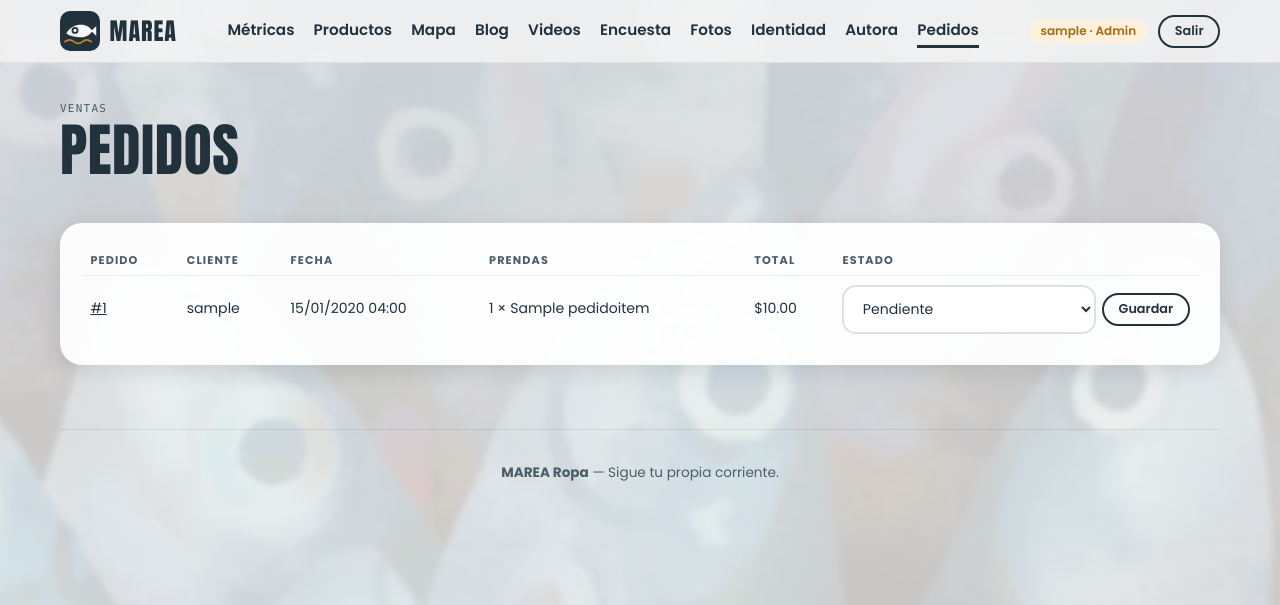
After one commit to soybatmanzero-gif/marea-ropa, a Django app: page /pedidos/ in a window 1280 px wide. The commit adds this page. Shown: the top 605 px of the page. Run offline with Django 5.2, Linux system fonts and the light colour scheme; a user stored in the database is signed in; tables that the repository leaves empty hold one stand-in row (values such as "Sample post").

Commit message:
Carrito y pedidos

```diff
--- a/marea/settings.py
+++ b/marea/settings.py
@@ -59,6 +59,7 @@ TEMPLATES = [
                 "django.contrib.auth.context_processors.auth",
                 "django.contrib.messages.context_processors.messages",
                 "tienda.context.marca",
+                "tienda.context.carrito",
             ],
         },
     },
@@ -110,6 +111,7 @@ DEFAULT_AUTO_FIELD = "django.db.models.BigAutoField"
 LOGIN_URL = "login"
 LOGIN_REDIRECT_URL = "inicio"
 LOGOUT_REDIRECT_URL = "login"
+
 # Permite que OpenStreetMap vea de qué sitio viene la petición (si no, bloquea el mapa con 403).
 SECURE_REFERRER_POLICY = "strict-origin-when-cross-origin"
 
--- a/templates/base.html
+++ b/templates/base.html
@@ -32,6 +32,8 @@
       <a href="{% url 'fotos' %}" class="{% if ruta == 'fotos' %}activo{% endif %}">Fotos</a>
       <a href="{% url 'identidad' %}" class="{% if ruta == 'identidad' %}activo{% endif %}">Identidad</a>
       <a href="{% url 'autora' %}" class="{% if ruta == 'autora' %}activo{% endif %}">Autora</a>
+      {% if user.is_staff %}<a href="{% url 'pedidos' %}" class="{% if ruta == 'pedidos' or ruta == 'pedido_detalle' %}activo{% endif %}">Pedidos</a>
+      {% else %}<a href="{% url 'carrito' %}" class="{% if ruta == 'carrito' or ruta == 'comprar' or ruta == 'pedidos' or ruta == 'pedido_detalle' %}activo{% endif %}">Carrito{% if carrito_cantidad %} ({{ carrito_cantidad }}){% endif %}</a>{% endif %}
       {% endwith %}
     </nav>
     <div class="nav-usuario">
--- a/templates/tienda/dashboard_admin.html
+++ b/templates/tienda/dashboard_admin.html
@@ -10,6 +10,7 @@
   <div style="display:flex;gap:.6rem;flex-wrap:wrap">
     <a class="btn btn-ambar" href="{% url 'producto_crear' %}">+ Nuevo producto</a>
     <a class="btn btn-contorno" href="{% url 'catalogo' %}">Gestionar productos</a>
+    <a class="btn btn-ambar" href="{% url 'pedidos' %}">Ver pedidos</a>
   </div>
 </div>
 
@@ -18,6 +19,8 @@
   <div class="tarjeta kpi"><span class="mono">Productos</span><div class="valor ambar">{{ total_productos }}</div></div>
   <div class="tarjeta kpi"><span class="mono">Piezas en stock</span><div class="valor">{{ stock_total }}</div></div>
   <div class="tarjeta kpi"><span class="mono">Mensajes en el blog</span><div class="valor turq">{{ total_mensajes }}</div></div>
+  <div class="tarjeta kpi"><span class="mono">Pedidos</span><div class="valor turq">{{ total_pedidos }}</div></div>
+  <div class="tarjeta kpi"><span class="mono">Ventas totales</span><div class="valor ambar">${{ ventas_total|floatformat:0 }}</div></div>
   <div class="tarjeta kpi"><span class="mono">Fotos subidas</span><div class="valor">{{ total_fotos }}</div></div>
   <div class="tarjeta kpi"><span class="mono">Encuestas respondidas</span><div class="valor">{{ total_respuestas }}</div></div>
   <div class="tarjeta kpi"><span class="mono">Satisfacción promedio</span><div class="valor ambar">{% if promedio_satisfaccion %}{{ promedio_satisfaccion|floatformat:1 }}<small style="font-size:1.1rem"> / 5</small>{% else %}—{% endif %}</div></div>
--- /dev/null
+++ b/templates/tienda/pedidos.html
@@ -0,0 +1,36 @@
+{% extends "base.html" %}
+{% block titulo %}{% if user.is_staff %}Pedidos{% else %}Mis pedidos{% endif %}{% endblock %}
+{% block contenido %}
+<div class="cabecera-seccion">
+  <div>
+    <span class="mono">{% if user.is_staff %}Ventas{% else %}Tus compras{% endif %}</span>
+    <h1 style="font-size:clamp(2.4rem,5vw,3.6rem)">{% if user.is_staff %}Pedidos{% else %}Mis pedidos{% endif %}</h1>
+  </div>
+  {% if not user.is_staff %}<a class="btn btn-ambar" href="{% url 'catalogo' %}">Seguir comprando</a>{% endif %}
+</div>
+
+<div class="tarjeta">
+  <table class="tabla">
+    <tr><th>Pedido</th>{% if user.is_staff %}<th>Cliente</th>{% endif %}<th>Fecha</th><th>Prendas</th><th>Total</th><th>Estado</th></tr>
+    {% for p in pedidos %}
+    <tr>
+      <td><a href="{% url 'pedido_detalle' p.pk %}">#{{ p.pk }}</a></td>
+      {% if user.is_staff %}<td>{{ p.usuario.username }}</td>{% endif %}
+      <td>{{ p.creado|date:"d/m/Y H:i" }}</td>
+      <td>{% for i in p.items.all %}{{ i.cantidad }} × {{ i.nombre }}{% if not forloop.last %}, {% endif %}{% endfor %}</td>
+      <td>${{ p.total }}</td>
+      <td>
+        {% if user.is_staff %}
+        <form method="post" action="{% url 'pedido_estado' p.pk %}" style="display:flex;gap:.4rem;align-items:center">{% csrf_token %}
+          <select name="estado">{% for v, n in estados %}<option value="{{ v }}" {% if p.estado == v %}selected{% endif %}>{{ n }}</option>{% endfor %}</select>
+          <button class="btn btn-contorno btn-chico" type="submit">Guardar</button>
+        </form>
+        {% else %}<span class="chip {% if p.estado == 'pendiente' %}ambar{% endif %}">{{ p.get_estado_display }}</span>{% endif %}
+      </td>
+    </tr>
+    {% empty %}
+    <tr><td colspan="6">{% if user.is_staff %}Todavía no hay pedidos.{% else %}Aún no has hecho ningún pedido.{% endif %}</td></tr>
+    {% endfor %}
+  </table>
+</div>
+{% endblock %}
--- a/tienda/admin.py
+++ b/tienda/admin.py
@@ -1,6 +1,6 @@
 from django.contrib import admin
 
-from .models import Foto, Mensaje, Producto, RespuestaEncuesta, UbicacionUsuario, Video
+from .models import Foto, Mensaje, Pedido, PedidoItem, Producto, RespuestaEncuesta, UbicacionUsuario, Video
 
 admin.site.register(Producto)
 admin.site.register(UbicacionUsuario)
@@ -8,3 +8,5 @@ admin.site.register(Mensaje)
 admin.site.register(Video)
 admin.site.register(RespuestaEncuesta)
 admin.site.register(Foto)
+admin.site.register(Pedido)
+admin.site.register(PedidoItem)
--- a/tienda/urls.py
+++ b/tienda/urls.py
@@ -14,6 +14,14 @@ urlpatterns = [
     path("catalogo/nuevo/", views.producto_crear, name="producto_crear"),
     path("catalogo/<int:pk>/editar/", views.producto_editar, name="producto_editar"),
     path("catalogo/<int:pk>/borrar/", views.producto_borrar, name="producto_borrar"),
+    path("carrito/", views.carrito, name="carrito"),
+    path("carrito/agregar/<int:pk>/", views.carrito_agregar, name="carrito_agregar"),
+    path("carrito/actualizar/<int:pk>/", views.carrito_actualizar, name="carrito_actualizar"),
+    path("carrito/quitar/<int:pk>/", views.carrito_quitar, name="carrito_quitar"),
+    path("comprar/", views.comprar, name="comprar"),
+    path("pedidos/", views.pedidos, name="pedidos"),
+    path("pedidos/<int:pk>/", views.pedido_detalle, name="pedido_detalle"),
+    path("pedidos/<int:pk>/estado/", views.pedido_estado, name="pedido_estado"),
     path("mapa/", views.ubicacion, name="ubicacion"),
     path("mapa/guardar/", views.guardar_ubicacion, name="guardar_ubicacion"),
     path("blog/", views.blog, name="blog"),
--- a/tienda/views.py
+++ b/tienda/views.py
@@ -2,6 +2,7 @@ import base64
 import json
 import uuid
 from functools import wraps
+from decimal import Decimal
 from math import asin, cos, radians, sin, sqrt
 
 from django.conf import settings
@@ -11,13 +12,15 @@ from django.contrib.auth.decorators import login_required
 from django.contrib.auth.models import User
 from django.core.exceptions import PermissionDenied
 from django.core.files.base import ContentFile
+from django.db import transaction
 from django.db.models import Avg, Count, Sum
 from django.http import JsonResponse
 from django.shortcuts import get_object_or_404, redirect, render
+from django.utils.http import url_has_allowed_host_and_scheme
 from django.views.decorators.http import require_POST
 
-from .forms import EncuestaForm, ProductoForm, RegistroForm, VideoForm
-from .models import Foto, Mensaje, Producto, RespuestaEncuesta, UbicacionUsuario, Video
+from .forms import EncuestaForm, PedidoForm, ProductoForm, RegistroForm, VideoForm
+from .models import Foto, Mensaje, Pedido, PedidoItem, Producto, RespuestaEncuesta, UbicacionUsuario, Video
 
 
 # ---------------------------------------------------------------- utilidades
@@ -109,6 +112,8 @@ def dashboard(request):
         "stock_total": Producto.objects.aggregate(s=Sum("stock"))["s"] or 0,
         "total_mensajes": Mensaje.objects.count(),
         "total_fotos": Foto.objects.count(),
+        "total_pedidos": Pedido.objects.count(),
+        "ventas_total": Pedido.objects.exclude(estado="cancelado").aggregate(s=Sum("total"))["s"] or 0,
         "total_respuestas": total_respuestas,
         "promedio_satisfaccion": RespuestaEncuesta.objects.aggregate(a=Avg("satisfaccion"))["a"],
         "porcentaje_recomienda": round(100 * si_recomienda / total_respuestas) if total_respuestas else None,
@@ -354,3 +359,144 @@ def autora(request):
             "maps_key": settings.GOOGLE_MAPS_API_KEY,
         },
     )
+
+
+# ------------------------------------------------------- carrito y compras
+def cliente_required(view):
+    """Solo clientes: el administrador gestiona pedidos, no compra."""
+
+    @wraps(view)
+    @login_required
+    def envuelta(request, *args, **kwargs):
+        if request.user.is_staff:
+            raise PermissionDenied
+        return view(request, *args, **kwargs)
+
+    return envuelta
+
+
+def _lineas_carrito(request):
+    """Devuelve las líneas del carrito (producto, cantidad, subtotal) y el total."""
+    carrito = request.session.get("carrito", {})
+    productos = Producto.objects.in_bulk([int(k) for k in carrito])
+    lineas, total = [], Decimal("0")
+    for k, cantidad in carrito.items():
+        p = productos.get(int(k))
+        if not p:
+            continue
+        subtotal = p.precio * cantidad
+        lineas.append({"producto": p, "cantidad": cantidad, "subtotal": subtotal})
+        total += subtotal
+    return lineas, total
+
+
+@cliente_required
+def carrito(request):
+    lineas, total = _lineas_carrito(request)
+    return render(request, "tienda/carrito.html", {"lineas": lineas, "total": total})
+
+
+@cliente_required
+@require_POST
+def carrito_agregar(request, pk):
+    p = get_object_or_404(Producto, pk=pk)
+    carrito = request.session.get("carrito", {})
+    actual = carrito.get(str(pk), 0)
+    if actual + 1 > p.stock:
+        messages.error(request, f"No hay más piezas de {p.nombre} disponibles.")
+    else:
+        carrito[str(pk)] = actual + 1
+        request.session["carrito"] = carrito
+        messages.success(request, f"{p.nombre} se agregó al carrito.")
+    destino = request.POST.get("siguiente", "")
+    if destino and url_has_allowed_host_and_scheme(destino, allowed_hosts={request.get_host()}):
+        return redirect(destino)
+    return redirect("catalogo")
+
+
+@cliente_required
+@require_POST
+def carrito_actualizar(request, pk):
+    p = get_object_or_404(Producto, pk=pk)
+    carrito = request.session.get("carrito", {})
+    try:
+        cantidad = int(request.POST.get("cantidad", 1))
+    except ValueError:
+        cantidad = 1
+    if cantidad <= 0:
+        carrito.pop(str(pk), None)
+    else:
+        if cantidad > p.stock:
+            cantidad = p.stock
+            messages.info(request, f"Solo hay {p.stock} piezas de {p.nombre}.")
+        carrito[str(pk)] = cantidad
+    request.session["carrito"] = carrito
+    return redirect("carrito")
+
+
+@cliente_required
+@require_POST
+def carrito_quitar(request, pk):
+    carrito = request.session.get("carrito", {})
+    carrito.pop(str(pk), None)
+    request.session["carrito"] = carrito
+    return redirect("carrito")
+
+
+@cliente_required
+def comprar(request):
+    """Confirma el pedido: valida existencias, guarda el pedido y descuenta el stock."""
+    lineas, total = _lineas_carrito(request)
+    if not lineas:
+        messages.info(request, "Tu carrito está vacío.")
+        return redirect("catalogo")
+    form = PedidoForm(request.POST or None, initial={"nombre": request.user.get_full_name() or request.user.username})
+    if request.method == "POST" and form.is_valid():
+        with transaction.atomic():
+            productos = Producto.objects.select_for_update().in_bulk([l["producto"].pk for l in lineas])
+            for l in lineas:
+                if l["cantidad"] > productos[l["producto"].pk].stock:
+                    messages.error(request, f"Ya no hay suficientes piezas de {l['producto'].nombre}. Revisa tu carrito.")
+                    return redirect("carrito")
+            pedido = form.save(commit=False)
+            pedido.usuario = request.user
+            pedido.total = sum(productos[l["producto"].pk].precio * l["cantidad"] for l in lineas)
+            pedido.save()
+            for l in lineas:
+                p = productos[l["producto"].pk]
+                PedidoItem.objects.create(pedido=pedido, producto=p, nombre=p.nombre, precio=p.precio, cantidad=l["cantidad"])
+                p.stock -= l["cantidad"]
+                p.save(update_fields=["stock"])
+        request.session["carrito"] = {}
+        messages.success(request, "¡Gracias por tu compra! Tu pedido quedó registrado.")
+        return redirect("pedido_detalle", pk=pedido.pk)
+    return render(request, "tienda/comprar.html", {"form": form, "lineas": lineas, "total": total})
+
+
+@login_required
+def pedidos(request):
+    """Cliente: sus pedidos. Administrador: todos los pedidos."""
+    lista = Pedido.objects.select_related("usuario").prefetch_related("items")
+    if not request.user.is_staff:
+        lista = lista.filter(usuario=request.user)
+    return render(request, "tienda/pedidos.html", {"pedidos": lista, "estados": Pedido.ESTADOS})
+
+
+@login_required
+def pedido_detalle(request, pk):
+    pedido = get_object_or_404(Pedido.objects.prefetch_related("items"), pk=pk)
+    if pedido.usuario_id != request.user.id and not request.user.is_staff:
+        raise PermissionDenied
+    return render(request, "tienda/pedido_detalle.html", {"pedido": pedido, "estados": Pedido.ESTADOS})
+
+
+@admin_required
+@require_POST
+def pedido_estado(request, pk):
+    pedido = get_object_or_404(Pedido, pk=pk)
+    nuevo = request.POST.get("estado")
+    if nuevo in dict(Pedido.ESTADOS):
+        pedido.estado = nuevo
+        pedido.save(update_fields=["estado"])
+        messages.success(request, f"Pedido #{pedido.pk} marcado como {pedido.get_estado_display().lower()}.")
+    return redirect("pedidos")
```
Also changed, not shown: templates/tienda/_producto_card.html (+8 -0 lines), templates/tienda/carrito.html (added, +49 -0 lines), templates/tienda/comprar.html (added, +35 -0 lines), templates/tienda/pedido_detalle.html (added, +31 -0 lines), tienda/context.py (+7 -0 lines), tienda/forms.py (+8 -1 lines), tienda/models.py (+37 -0 lines), README.md, tienda/migrations/0002_pedido_pedidoitem.py (added).
